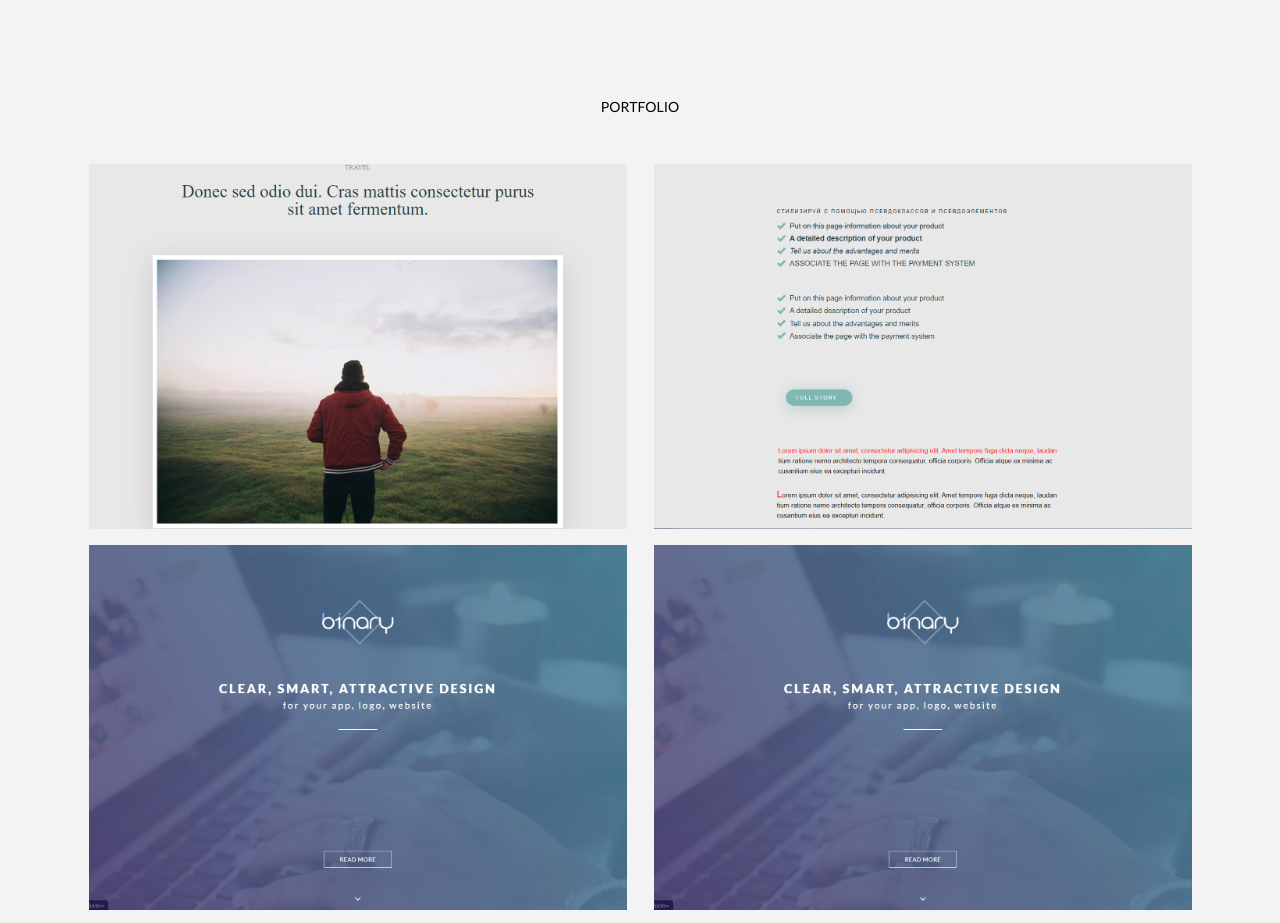
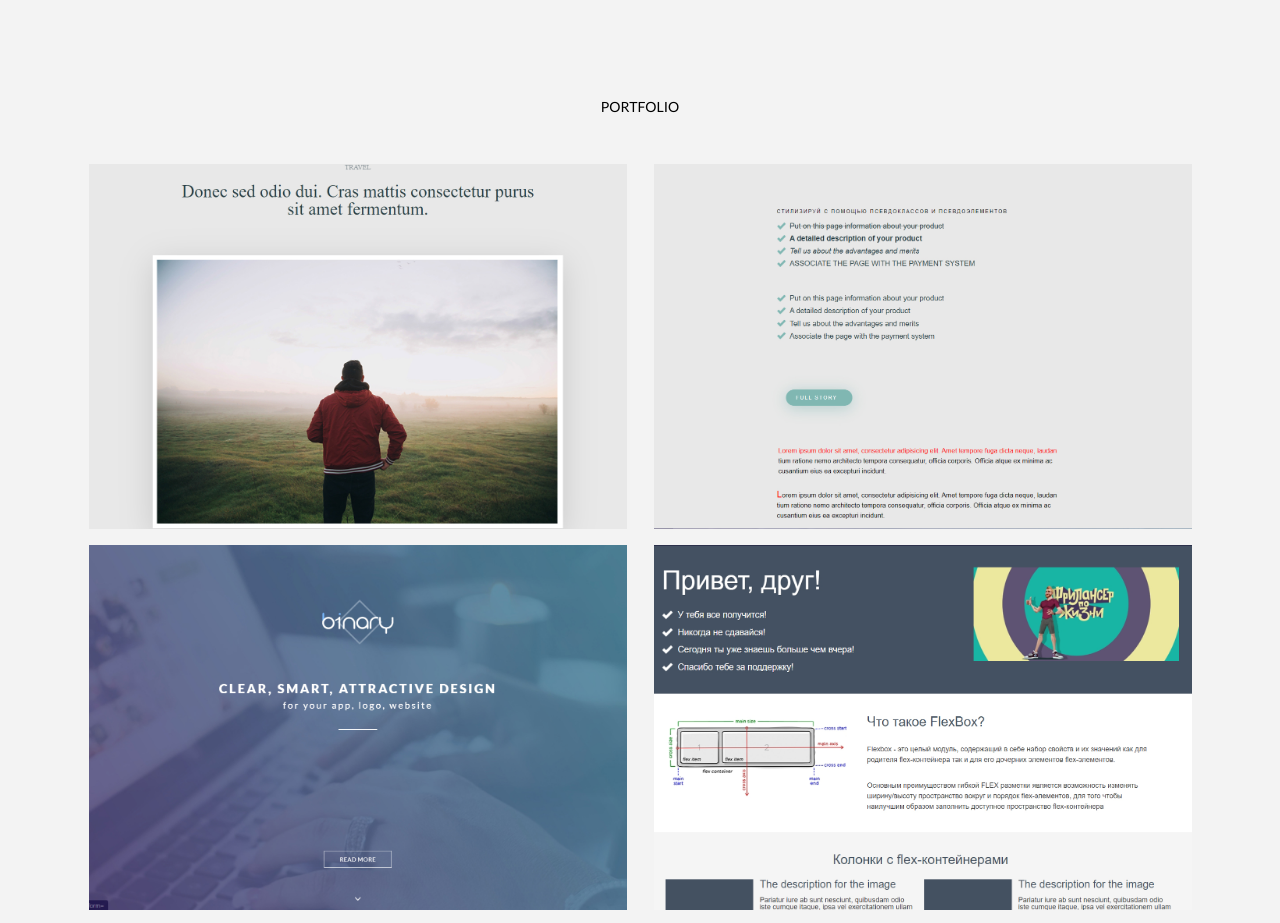
Before and after one commit to torres76ru/my-works, a plain HTML site: page index.html in a window 1280 px wide. Shown: the top 923 px of the page. Drawn offline with Linux system fonts and the light colour scheme.

Commit message:
edit 4 work

```diff
--- a/#source/scss/style.scss
+++ b/#source/scss/style.scss
@@ -40,5 +40,8 @@ body{
 		&:nth-child(3){
 			background: url("../img/03.jpg") center/cover no-repeat;
 		}
+		&:nth-child(4){
+			background: url("../img/04.jpg") center/cover no-repeat;
+		}
 	}
 }
```
Also changed, not shown: css/style.css.
